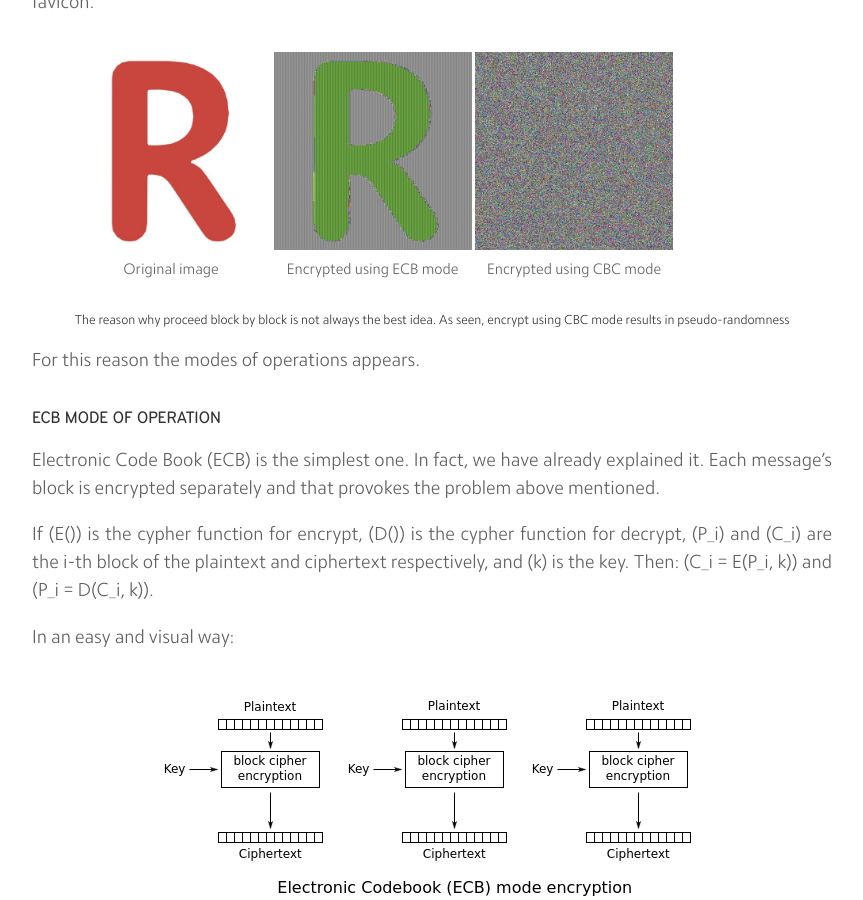
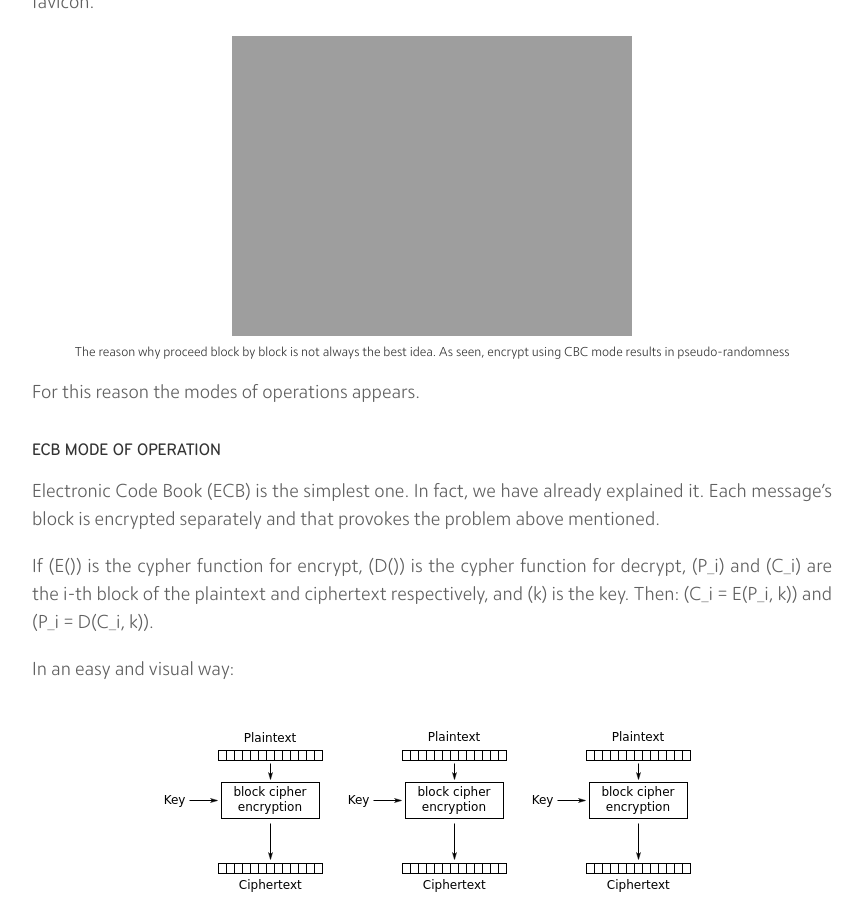
Before and after one commit to MrAnnix/MrAnnix.github.io, a Jekyll site: the page built from _posts/2019-11-07-block-cipher-operation-modes.md, in a window 1280 px wide and 900 px high, scrolled down 1467 px. Shown: the whole window, without its empty margins (208-1071 px from the left). Built offline with Jekyll 4.4.1, drawn with Linux system fonts in a browser that asks for light colours; nearby versions of some CDN libraries; library files that are not in the unit come from our copies.

Commit message:
Update 2019-11-07-block-cipher-operation-modes.md

```diff
--- a/_posts/2019-11-07-block-cipher-operation-modes.md
+++ b/_posts/2019-11-07-block-cipher-operation-modes.md
@@ -26,26 +26,7 @@ One way to encrypt information is to divide the problem into several parts. This
 However, proceeding block by block (ECB mode) is not always the best idea. When the blocks are equal, the result of the cipher will also be the same for all of them, that is a big problem in [very redundant messages](https://blog.filippo.io/the-ecb-penguin/ "The ECB penguin") (for example a photo with many equal pixels). Let’s see it with the blog’s favicon.
 
 <figure class="align-center">
-  <div><ul>
-    <li style="display:inline-block;list-style-type:none">
-      <figure class="align-center" style="width:198px;max-width:198px">
-        <img src="{{ '/assets/images/blog/block-cipher-operation-modes/original.jpg' | absolute_url }}" alt="Original image">
-        <figcaption>Original image</figcaption>
-      </figure>
-    </li>
-    <li style="display:inline-block;list-style-type:none">
-      <figure class="align-center" style="width:198px;max-width:198px">
-        <img src="{{ '/assets/images/blog/block-cipher-operation-modes/ecb.jpg' | absolute_url }}" alt="ECB encripted image">
-        <figcaption>Encrypted using ECB mode</figcaption>
-      </figure>
-    </li>
-    <li style="display:inline-block;list-style-type:none">
-      <figure class="align-center" style="width:198px;max-width:198px">
-        <img src="{{ '/assets/images/blog/block-cipher-operation-modes/cbc.jpg' | absolute_url }}" alt="CBC encripted image">
-        <figcaption>Encrypted using CBC mode</figcaption>
-      </figure>
-    </li>
-  </ul></div>
+  <img src="{{ '/assets/images/blog/block-cipher-operation-modes/comparisin.jpg' | absolute_url }}" alt="Comparision between modes">
   <figcaption>The reason why proceed block by block is not always the best idea. As seen, encrypt using CBC mode results in pseudo-randomness</figcaption>
 </figure>
 
```
